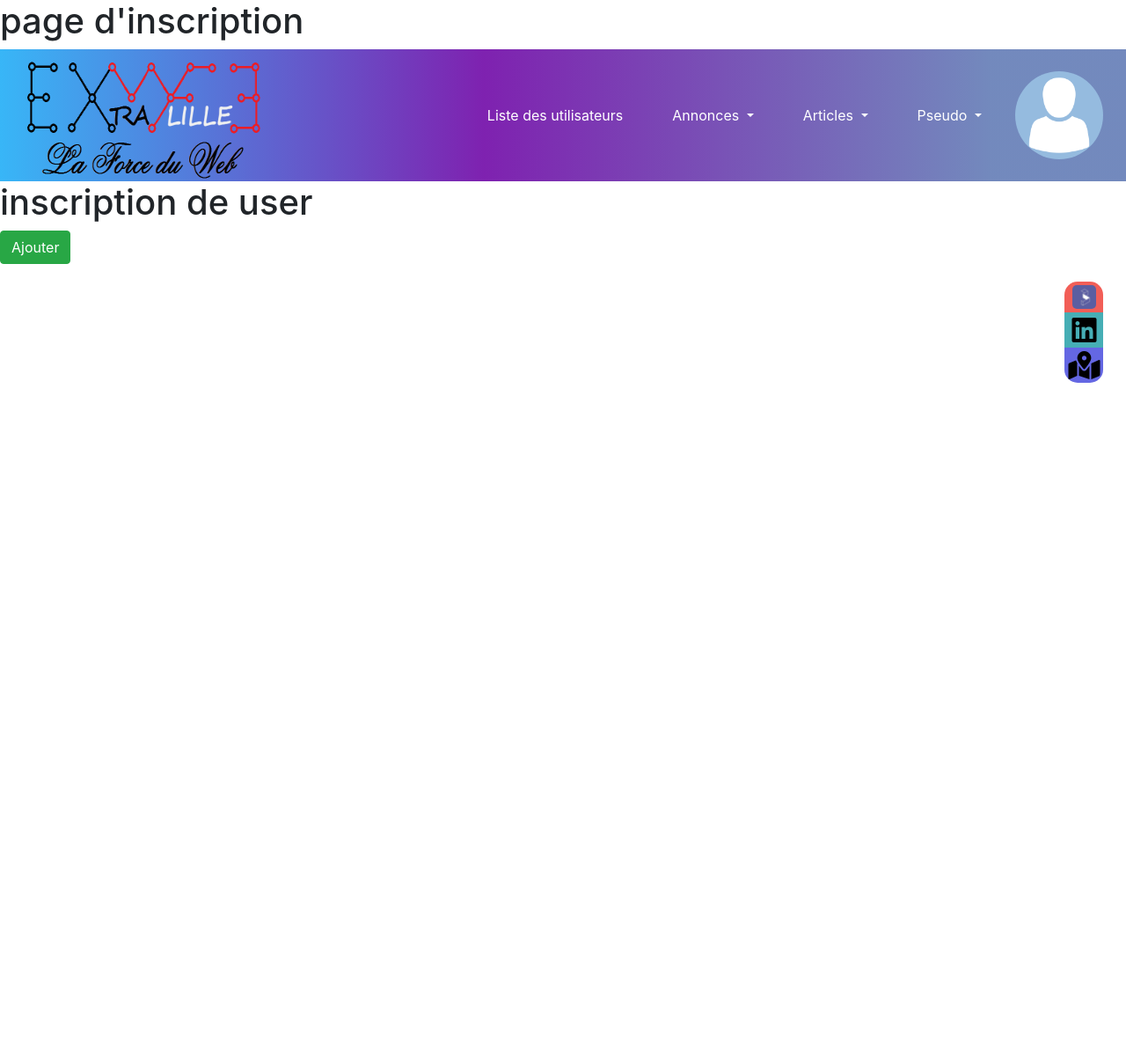
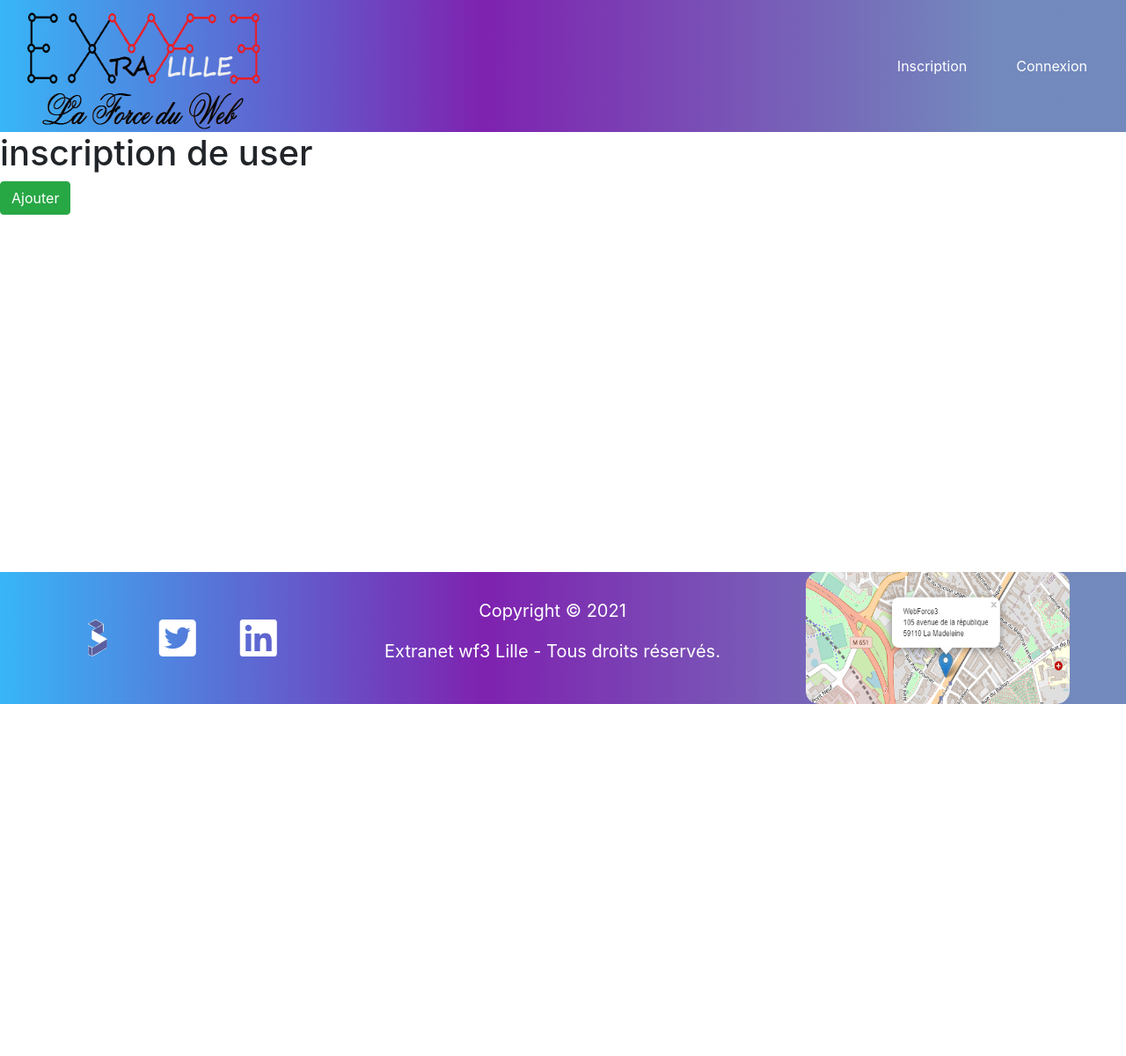
Before and after one commit to Extranet-WF3/extranet, a Symfony app: template templates/users/inscription.html.twig in a window 1280 px wide. Shown: the whole page at 88% size. Before the commit the page ends 435 px from the top, so only its background shows below. Run offline with Twig, Linux system fonts and the light colour scheme; the template is opened without the code that fills it, so the values that code supplies are empty; some libraries are stand-ins or nearby versions.

Commit message:
modifcation routes et style

```diff
--- a/public/css/style.css
+++ b/public/css/style.css
@@ -1,4 +1,10 @@
+html{
+    scroll-behavior: smooth;
+}
 
+*, ::after, ::before {
+    box-sizing: border-box;
+}
 /* Début Header */
 .navbar{
     background: linear-gradient(90deg, rgba(56,182,247,1) 0%, rgba(125,31,175,0.989233193277311) 43%,
@@ -33,7 +39,7 @@
 
 
 body{
-    height: 100vh;
+    height: 150vh;
 }
 
 
--- a/templates/base.html.twig
+++ b/templates/base.html.twig
@@ -2,32 +2,40 @@
 <html>
 	<head>
 		<meta charset="UTF-8">
-        <title>{% block title %}Welcome!{% endblock %}</title>
+		<title>
+			{% block title %}Welcome!
+			{% endblock %}
+		</title>
 		{# Run `composer require symfony/webpack-encore-bundle`
 		        and uncomment the following Encore helpers to start using Symfony UX #}
 		{% block stylesheets %}
 			<link rel="stylesheet" href="https://cdn.jsdelivr.net/npm/bootstrap@4.6.0/dist/css/bootstrap.min.css" integrity="sha384-B0vP5xmATw1+K9KRQjQERJvTumQW0nPEzvF6L/Z6nronJ3oUOFUFpCjEUQouq2+l" crossorigin="anonymous">
 			<link href="https://maxcdn.bootstrapcdn.com/font-awesome/4.7.0/css/font-awesome.min.css" rel="stylesheet" type="text/css">
-            <link rel="stylesheet" href="https://cdnjs.cloudflare.com/ajax/libs/font-awesome/5.15.4/css/all.min.css" integrity="sha512-1ycn6IcaQQ40/MKBW2W4Rhis/DbILU74C1vSrLJxCq57o941Ym01SwNsOMqvEBFlcgUa6xLiPY/NS5R+E6ztJQ==" crossorigin="anonymous" referrerpolicy="no-referrer" />
-			<link rel="stylesheet" href="https://unpkg.com/leaflet@1.7.1/dist/leaflet.css"
-            integrity="sha512-xodZBNTC5n17Xt2atTPuE1HxjVMSvLVW9ocqUKLsCC5CXdbqCmblAshOMAS6/keqq/sMZMZ19scR4PsZChSR7A=="
-            crossorigin=""/>
+			<link rel="stylesheet" href="https://cdnjs.cloudflare.com/ajax/libs/font-awesome/5.15.4/css/all.min.css" integrity="sha512-1ycn6IcaQQ40/MKBW2W4Rhis/DbILU74C1vSrLJxCq57o941Ym01SwNsOMqvEBFlcgUa6xLiPY/NS5R+E6ztJQ==" crossorigin="anonymous" referrerpolicy="no-referrer"/>
+			<link rel="stylesheet" href="https://unpkg.com/leaflet@1.7.1/dist/leaflet.css" integrity="sha512-xodZBNTC5n17Xt2atTPuE1HxjVMSvLVW9ocqUKLsCC5CXdbqCmblAshOMAS6/keqq/sMZMZ19scR4PsZChSR7A==" crossorigin=""/>
 			<link rel="stylesheet" href="{{ asset('css/style.css')}}">
 		{% endblock %}
 
 	</head>
 	<body>
+		{%  if app.user %}
 			{{ include('partials/_navbar.html.twig') }}
+		{% else  %}
+			{{ include('partials/_navbarlogin.html.twig') }}
+		{% endif %}
 
-        {% block body %}
-        {% endblock %}
+		{% block body %}{% endblock %}
 
 		{% block sidebar %}
 			<div class="container">
 				<div class="sidebar">
 					<a href="https://www.wf3.fr/" class="rebordIconTop siteWeb" target="_blank"><img src="{{asset('/images/Logo_wf3.png')}}" alt="Logo du site"></a>
-                    <a href="https://www.linkedin.com/school/webforce3/" class="linkedin" target="_blank"><i class="fab fa-linkedin"></i></a>
-                    <a href="/api" class="rebordIconDown api"><i class="fas fa-map-marked-alt"></i></a>
+					<a href="https://www.linkedin.com/school/webforce3/" class="linkedin" target="_blank">
+						<i class="fab fa-linkedin"></i>
+					</a>
+					<a href="/api" class="rebordIconDown api">
+						<i class="fas fa-map-marked-alt"></i>
+					</a>
 				</div>
 			</div>
 		{% endblock %}
@@ -38,9 +46,7 @@
 			<script src="https://cdnjs.cloudflare.com/ajax/libs/jquery/3.5.1/jquery.min.js" integrity="sha512-bLT0Qm9VnAYZDflyKcBaQ2gg0hSYNQrJ8RilYldYQ1FxQYoCLtUjuuRuZo+fjqhx/qtq/1itJ0C2ejDxltZVFg==" crossorigin="anonymous" referrerpolicy="no-referrer"></script>
 			<script src="https://cdn.jsdelivr.net/npm/popper.js@1.16.1/dist/umd/popper.min.js" integrity="sha384-9/reFTGAW83EW2RDu2S0VKaIzap3H66lZH81PoYlFhbGU+6BZp6G7niu735Sk7lN" crossorigin="anonymous"></script>
 			<script src="https://cdn.jsdelivr.net/npm/bootstrap@4.6.0/dist/js/bootstrap.min.js" integrity="sha384-+YQ4JLhjyBLPDQt//I+STsc9iw4uQqACwlvpslubQzn4u2UU2UFM80nGisd026JF" crossorigin="anonymous"></script>
-            <script src="https://unpkg.com/leaflet@1.7.1/dist/leaflet.js"
-            integrity="sha512-XQoYMqMTK8LvdxXYG3nZ448hOEQiglfqkJs1NOQV44cWnUrBc8PkAOcXy20w0vlaXaVUearIOBhiXZ5V3ynxwA=="
-            crossorigin=""></script>
+			<script src="https://unpkg.com/leaflet@1.7.1/dist/leaflet.js" integrity="sha512-XQoYMqMTK8LvdxXYG3nZ448hOEQiglfqkJs1NOQV44cWnUrBc8PkAOcXy20w0vlaXaVUearIOBhiXZ5V3ynxwA==" crossorigin=""></script>
 			<script src="{{ asset('js/api.js')}}"></script>
 			<script src="{{ asset('js/script.js')}}"></script>
 		{% endblock %}
--- a/templates/partials/_navbar.html.twig
+++ b/templates/partials/_navbar.html.twig
@@ -7,7 +7,7 @@
 	<div class="collapse navbar-collapse" id="navbarContent">
 		<ul class="navbar-nav">
 			<li class="nav-item">
-				<a class="nav-link text-white" href="{{path('api')}}">Liste des utilisateurs</a>
+				<a class="nav-link text-white" href="{{path('users_listes')}}">Liste des utilisateurs</a>
 			</li>
 			<li class="nav-item dropdown">
 				<a class="nav-link dropdown-toggle text-white" href="#" id="navbarDropdown" role="button" data-toggle="dropdown" aria-haspopup="true" aria-expanded="false">
@@ -29,11 +29,12 @@
 			</li>
 			<li class="nav-item dropdown">
 				<a class="nav-link dropdown-toggle text-white" href="#" id="navbarDropdown" role="button" data-toggle="dropdown" aria-haspopup="true" aria-expanded="false">
-					Pseudo
+					{{app.user.pseudo}}
 				</a>
 				<div class="dropdown-menu" aria-labelledby="navbarDropdown">
-					<a class="dropdown-item" href="{{path('home')}}">Voir mon profil</a>
-					<a class="dropdown-item" href="#">Voir mes messages</a>
+					<a class="dropdown-item" href="{{path('users_Profil')}}">Voir mon profil</a>
+					<a class="dropdown-item" href="{{path('message_private')}}">Voir mes messages</a>
+					<a class="dropdown-item" href="{{path('app_logout')}}">déconnécter</a>
 				</div>
 			</li>
 			<img class="avatar" src="{{asset('/images/avatar_base.png')}}" alt="Avatar">
--- a/templates/partials/_navbarlogin.html.twig
+++ b/templates/partials/_navbarlogin.html.twig
@@ -7,10 +7,10 @@
 	<div class="collapse navbar-collapse" id="navbarContent">
 		<ul class="navbar-nav">
 			<li class="nav-item">
-				<a class="nav-link text-white" href="{{path('api')}}">Inscription</a>
+				<a class="nav-link text-white" href="{{path('app_register')}}">Inscription</a>
 			</li>
             <li class="nav-item">
-				<a class="nav-link text-white" href="{{path('api')}}">Connexion</a>
+				<a class="nav-link text-white" href="{{path('app_login')}}">Connexion</a>
 			</li>
         </ul>
 	</div>
--- a/templates/security/login.html.twig
+++ b/templates/security/login.html.twig
@@ -40,3 +40,4 @@
     </button>
 </form>
 {% endblock %}
+{% block sidebar %}{% endblock %}
--- a/templates/users/inscription.html.twig
+++ b/templates/users/inscription.html.twig
@@ -1,60 +1,17 @@
-<h1>page d'inscription
-</h1>
-<!DOCTYPE html>
-<html>
-	<head>
-		<meta charset="UTF-8">
-		<title>
+{% extends 'base.html.twig' %}
 {% block title %}Welcome!
 {% endblock %}
-		</title>
-		{# Run `composer require symfony/webpack-encore-bundle`
-     and uncomment the following Encore helpers to start using Symfony UX #}
-		{% block stylesheets %}
-			<link href="https://maxcdn.bootstrapcdn.com/bootstrap/4.0.0/css/bootstrap.min.css" rel="stylesheet" type="text/css">
-			<link href="https://maxcdn.bootstrapcdn.com/font-awesome/4.7.0/css/font-awesome.min.css" rel="stylesheet" type="text/css">
-			<link rel="stylesheet" href="https://cdnjs.cloudflare.com/ajax/libs/font-awesome/5.15.4/css/all.min.css" integrity="sha512-1ycn6IcaQQ40/MKBW2W4Rhis/DbILU74C1vSrLJxCq57o941Ym01SwNsOMqvEBFlcgUa6xLiPY/NS5R+E6ztJQ==" crossorigin="anonymous" referrerpolicy="no-referrer"/>
-			<link rel="stylesheet" href="https://unpkg.com/leaflet@1.7.1/dist/leaflet.css" integrity="sha512-xodZBNTC5n17Xt2atTPuE1HxjVMSvLVW9ocqUKLsCC5CXdbqCmblAshOMAS6/keqq/sMZMZ19scR4PsZChSR7A==" crossorigin=""/>
-			<link rel="stylesheet" href="{{ asset('css/style.css')}}">
-		{% endblock %}
 
-	</head>
-	<body>
-		{{  include('partials/_navbar.html.twig') }}
 
 {% block body %}
 
 	<h1>inscription de user</h1>
 
-		{% block sidebar %}
-		<div class="container">
-			<div class="sidebar">
-				<a href="https://www.wf3.fr/" class="rebordIconTop siteWeb" target="_blank"><img src="{{asset('/images/wf3.jpg')}}" alt="Logo du site"></a>
-				<a href="https://www.linkedin.com/school/webforce3/" class="linkedin" target="_blank">
-					<i class="fab fa-linkedin"></i>
-				</a>
-				<a href="/api" class="rebordIconDown api">
-					<i class="fas fa-map-marked-alt"></i>
-				</a>
-			</div>
-		</div>
-        {% endblock %}
 
 	{{ form_start(registrationForm) }}
 	<button type="submit" class="btn btn-success">Ajouter</button>
 	{{ form_end(registrationForm) }}
 
 
-
-
-		{% block javascripts %}
-			<script src="https://code.jquery.com/jquery-3.2.1.min.js" type="text/javascript"></script>
-			<script src="https://cdnjs.cloudflare.com/ajax/libs/popper.js/1.12.9/umd/popper.min.js" type="text/javascript"></script>
-			<script src="https://maxcdn.bootstrapcdn.com/bootstrap/4.0.0/js/bootstrap.min.js" type="text/javascript"></script>
-			<script src="https://unpkg.com/leaflet@1.7.1/dist/leaflet.js" integrity="sha512-XQoYMqMTK8LvdxXYG3nZ448hOEQiglfqkJs1NOQV44cWnUrBc8PkAOcXy20w0vlaXaVUearIOBhiXZ5V3ynxwA==" crossorigin=""></script>
-			<script src="{{ asset('js/api.js')}}"></script>
-			<script src="{{ asset('js/script.js')}}"></script>
 {% endblock %}
-        {% endblock %}
-	</body>
-</html>
+{% block sidebar %}{% endblock %}
```
Also changed, not shown: src/Form/RegistrationFormType.php (+10 -1 lines), 1 other file. Lines whose indentation alone changed are shown as unchanged.
